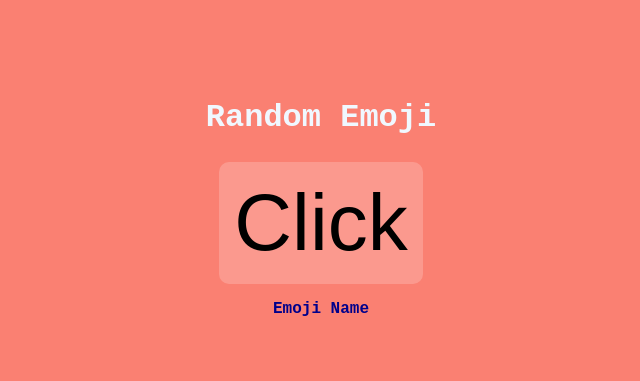
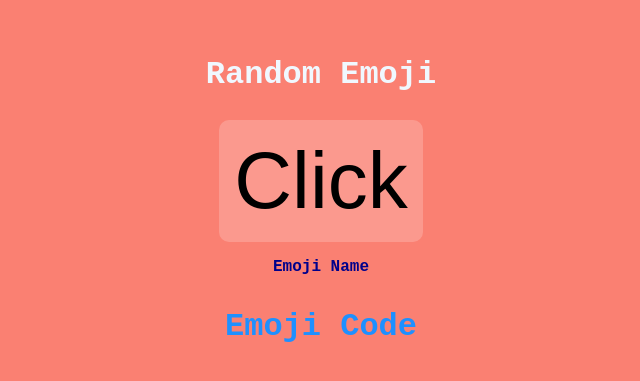
Before and after one commit to khurramshahzadlali/random-emoji, a plain HTML site: page index.html in a window 1280 px wide. Shown: the part 197-578 px from the top of the page, without its empty margins (319-959 px from the left). Drawn offline with Linux system fonts and the light colour scheme; no server answers.

Commit message:
emoji code added

```diff
--- a/index.html
+++ b/index.html
@@ -12,6 +12,7 @@
      <div class="section">
         <button class="btn" id="btn">Click</button>
         <p class="emoji-name" id="emoji-name">Emoji Name</p>
+        <p class="emoji-code" id="emoji-code">Emoji Code</p>
     </div>
      <!-- We should add Script Tag at the end of Body Tag-->
      <!-- Elements Need to be loaded first and then we need to manupilate the elements using javaScript -->
--- a/index.js
+++ b/index.js
@@ -1,16 +1,16 @@
 const btnEl = document.getElementById("btn")
 const emojiNameEl = document.getElementById("emoji-name")
-
+const emojiCodeEl = document.getElementById("emoji-code")
 const emoji = [];
 
 async function getEmoji(){
   let response = await fetch("https://emoji-api.com/emojis?access_key=d66d3d5fb352cf829c787e507772696ea0bf86f5")
   data = await response.json()
-
   for (let i=0; i<1500; i++) {
     emoji.push ({
         emojiName: data[i].character,
         emojiCode: data[i].unicodeName,
+        emojiCode2: data[i].codePoint,
     })
   }
 }
@@ -21,5 +21,5 @@ btnEl.addEventListener("click", ()=> {
     const randomNum = Math.floor(Math.random()* emoji.length);
     btnEl.innerText = emoji[randomNum].emojiName;
     emojiNameEl.innerText = emoji[randomNum].emojiCode;
-
+    emojiCodeEl.innerText = emoji[randomNum].emojiCode2;
 })
--- a/style.css
+++ b/style.css
@@ -33,3 +33,8 @@ filter: grayscale(0)
     font-weight: 600;
     color: darkblue;
 }
+.emoji-code {
+    font-weight: 800;
+    font-size: 2rem;
+    color:dodgerblue;
+}
```
